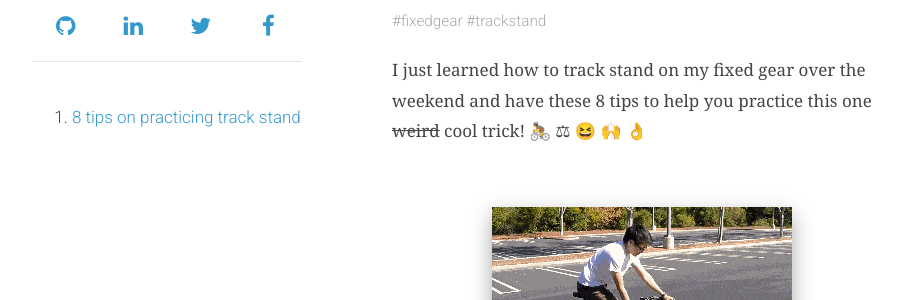
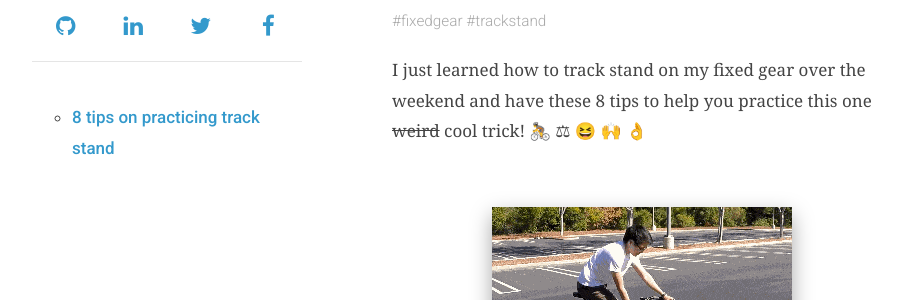
Before and after one commit to sonph/something, a Jekyll site: the page built from _posts/2016-08-29-8-tips-on-practicing-track-stand.md, in a window 1280 px wide. Shown: the part 161-461 px from the top of the page, without its empty margins (178-1097 px from the left). Built offline with Jekyll 4.4.1, drawn with Linux system fonts in a browser that asks for light colours.

Commit message:
styling for contents/table of contents

```diff
--- a/assets/css/app.sass
+++ b/assets/css/app.sass
@@ -146,6 +146,15 @@ footer
   color: #bbb
   font-size: 0.8em
 
+aside.contents
+  ol
+    li
+      list-style-type: none
+      font-weight: 300
+    li.active
+      list-style-type: circle
+      font-weight: 500
+
 .text-center
   text-align: center
 
```
